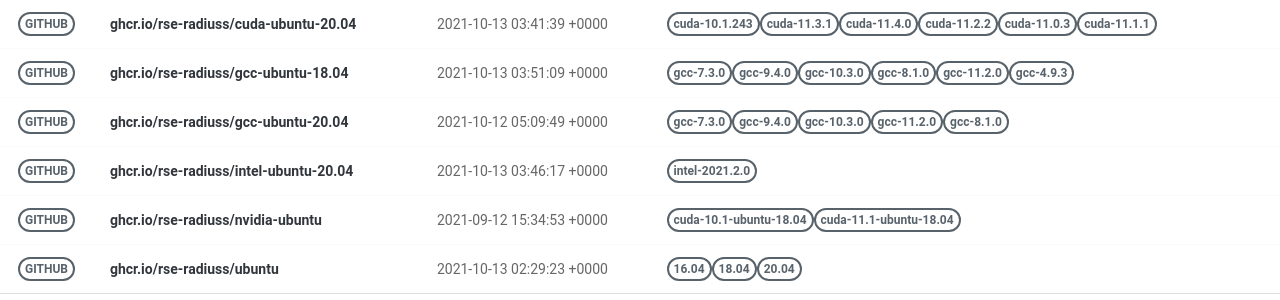
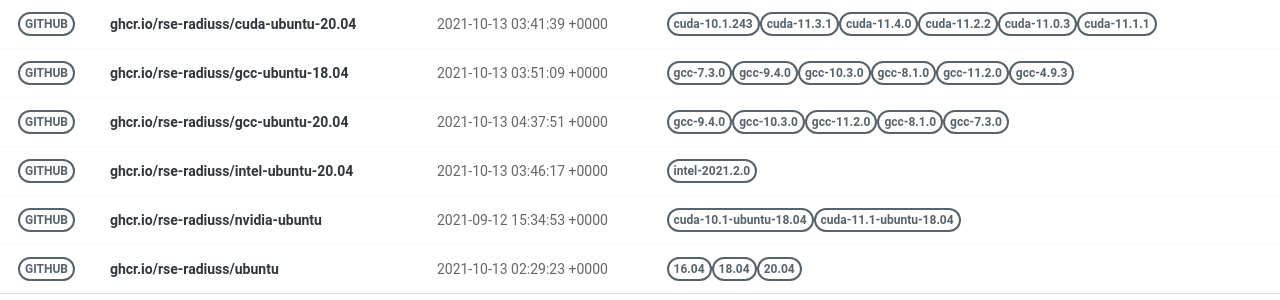
Before and after one commit to rse-ops/docker-images, a Jekyll site: the page built from pages/index.md, in a window 1280 px wide. Shown: the part 228-528 px from the top of the page. Built offline with Jekyll 4.4.1, drawn with Linux system fonts in a browser that asks for light colours; nearby versions of some CDN libraries.

Commit message:
Automated push to update library 2021-10-13

```diff
--- a/_library/ghcr.io-rse-radiuss-gcc-ubuntu-20.04.md
+++ b/_library/ghcr.io-rse-radiuss-gcc-ubuntu-20.04.md
@@ -1,14 +1,11 @@
 ---
 layout: container
 name: ghcr.io/rse-radiuss/gcc-ubuntu-20.04
-updated_at: 2021-10-12 05:09:49.837203
+updated_at: 2021-10-13 04:37:51.712320
 
 
 container_url: https://github.com/orgs/rse-radiuss/packages/container/package/gcc-ubuntu-20.04
 versions:
- - tag: gcc-7.3.0
-   dockerfile: https://github.com/rse-radiuss/docker-images/blob/main/ubuntu/gcc/Dockerfile
-   manifest: https://crane.ggcr.dev/manifest/ghcr.io/rse-radiuss/gcc-ubuntu-20.04:gcc-7.3.0
  - tag: gcc-9.4.0
    dockerfile: https://github.com/rse-radiuss/docker-images/blob/main/ubuntu/gcc/Dockerfile
    manifest: https://crane.ggcr.dev/manifest/ghcr.io/rse-radiuss/gcc-ubuntu-20.04:gcc-9.4.0
```
Also changed, not shown: other parts of _library/ghcr.io-rse-radiuss-gcc-ubuntu-20.04.md (+3 -0 lines).
